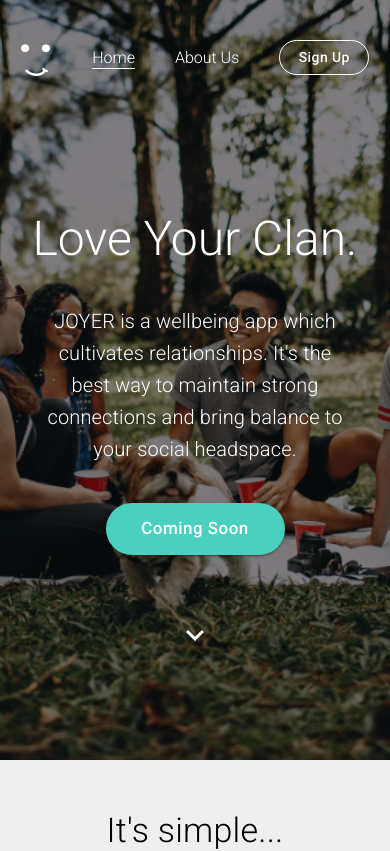
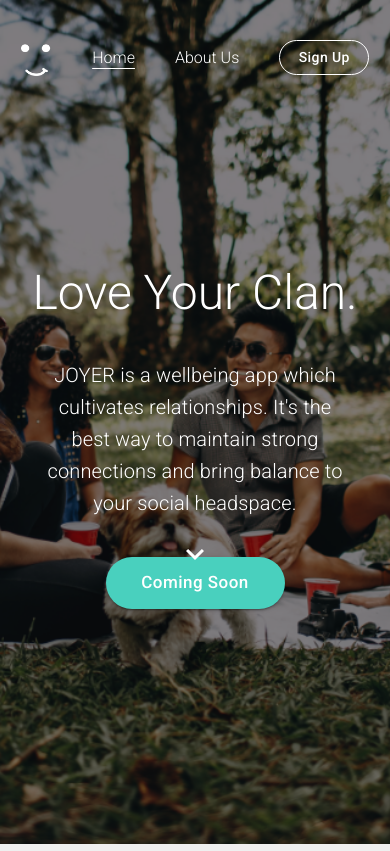
Before and after one commit to OlliePorter/joyer-site, a React (Create React App) app: page /#/ in a window 390 px wide. Shown: the top 851 px of the page. Built offline with nearby package versions, Linux system fonts and the light colour scheme.

Commit message:
Ensure down icon is responsive for all mobile screens

```diff
--- a/src/components/Home/Cover.js
+++ b/src/components/Home/Cover.js
@@ -32,7 +32,7 @@
       backgroundPosition: 'center',
       minHeight: '80vh',
       [theme.breakpoints.down('sm')]: {
-        minHeight: '90vh',
+        minHeight: '100vh',
       },
     },
     heroOverlay: {
@@ -45,7 +45,7 @@
       minHeight: '80vh',
       width: '100%',
       [theme.breakpoints.down('sm')]: {
-        minHeight: '90vh',
+        minHeight: '100vh',
       },
     },
     button: {
@@ -64,10 +64,10 @@
     downIcon: {
       color: 'white',
       transform: 'scale(1.5)',
-      position: 'relative',
-      top: '200px',
+      position: 'absolute',
+      marginTop: '12em',
       [theme.breakpoints.down('xs')]: {
-        top: '38px',
+        marginTop: '11em'
       },
     },
 });
```
